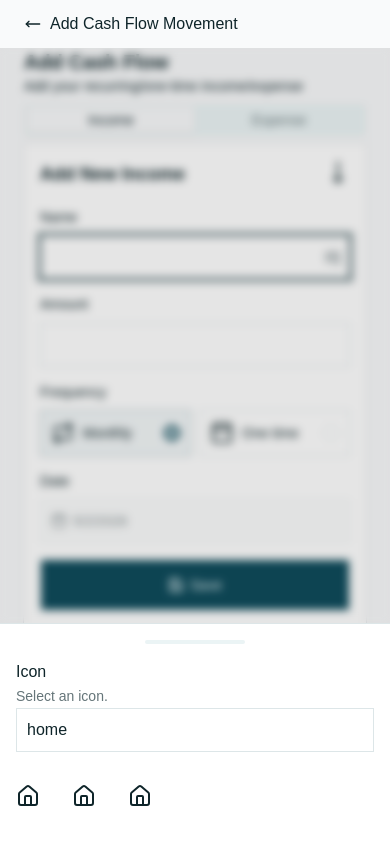
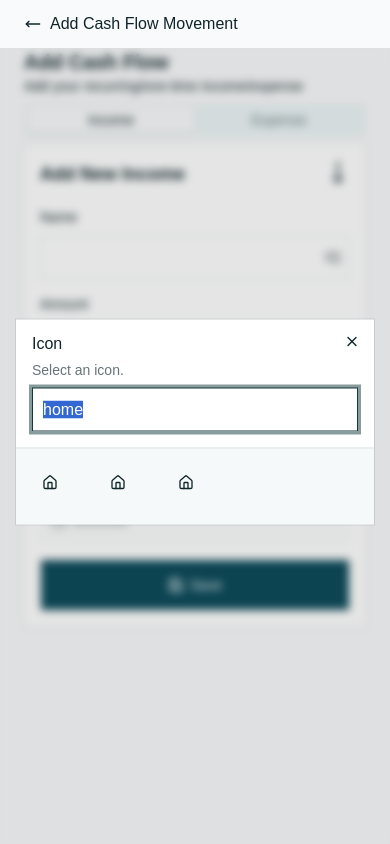
Before and after one commit to sharathr25/money-monk, a React (Vite) app in the folder apps/web/: page /add-cash-flow-movement in a window 390 px wide. Both pictures are taken after a click on the element 337 px from the left and 257 px from the top of the page. Built offline with nearby package versions, Linux system fonts and the light colour scheme.

Commit message:
fix datepicker issue in mobile

```diff
--- a/apps/web/src/pages/addCashFlowMovement/AddCashFlowMovement.tsx
+++ b/apps/web/src/pages/addCashFlowMovement/AddCashFlowMovement.tsx
@@ -20,15 +20,15 @@ import {
   InputGroupInput,
 } from "@workspace/ui/components/input-group"
 import {
-  Drawer,
-  DrawerContent,
-  DrawerHeader,
-  DrawerTitle,
-  DrawerTrigger,
-  DrawerFooter,
-  DrawerDescription,
-  DrawerClose,
-} from "@workspace/ui/components/drawer"
+  Dialog,
+  DialogContent,
+  DialogHeader,
+  DialogTitle,
+  DialogTrigger,
+  DialogFooter,
+  DialogDescription,
+  DialogClose,
+} from "@workspace/ui/components/dialog"
 import {
   RadioGroup,
   RadioGroupItem,
@@ -83,14 +83,14 @@ const Form = ({
             <InputGroup className="h-11">
               <InputGroupInput id="name" />
               <InputGroupAddon align="inline-end">
-                <Drawer>
-                  <DrawerTrigger asChild>
+                <Dialog>
+                  <DialogTrigger asChild>
                     <BanknoteArrowDown />
-                  </DrawerTrigger>
-                  <DrawerContent>
-                    <DrawerHeader className="flex items-start">
-                      <DrawerTitle>Icon</DrawerTitle>
-                      <DrawerDescription>Select an icon.</DrawerDescription>
+                  </DialogTrigger>
+                  <DialogContent>
+                    <DialogHeader className="flex items-start">
+                      <DialogTitle>Icon</DialogTitle>
+                      <DialogDescription>Select an icon.</DialogDescription>
                       <Input
                         id="icon"
                         onChange={(e) => setIcon(e.target.value)}
@@ -98,18 +98,20 @@ const Form = ({
                         className="h-11"
                         placeholder="Search icons..."
                       />
-                    </DrawerHeader>
-                    <DrawerFooter>
-                      <div className="flex h-11 gap-8">
+                    </DialogHeader>
+                    <DialogFooter>
+                      <div className="flex h-11 flex-wrap gap-8">
                         {filteredIcons.map(({ Icon, name }) => (
-                          <DrawerClose asChild key={name}>
-                            <Icon />
-                          </DrawerClose>
+                          <DialogClose asChild key={name}>
+                            <Button variant="ghost" size="icon-lg">
+                              <Icon />
+                            </Button>
+                          </DialogClose>
                         ))}
                       </div>
-                    </DrawerFooter>
-                  </DrawerContent>
-                </Drawer>
+                    </DialogFooter>
+                  </DialogContent>
+                </Dialog>
               </InputGroupAddon>
             </InputGroup>
           </Field>
@@ -153,8 +155,8 @@ const Form = ({
           </Field>
           <Field>
             <FieldLabel htmlFor="date-picker-simple">Date</FieldLabel>
-            <Drawer>
-              <DrawerTrigger asChild>
+            <Dialog>
+              <DialogTrigger asChild>
                 <Button
                   disabled={frequency !== "ONE_TIME"}
                   variant="outline"
@@ -164,12 +166,12 @@ const Form = ({
                   <Calendar />
                   {date?.toLocaleDateString()}
                 </Button>
-              </DrawerTrigger>
-              <DrawerContent className="sm:max-w-sm">
-                <DrawerHeader className="flex items-start">
-                  <DrawerTitle>Date</DrawerTitle>
-                  <DrawerDescription>Select a date.</DrawerDescription>
-                </DrawerHeader>
+              </DialogTrigger>
+              <DialogContent>
+                <DialogHeader className="flex items-start">
+                  <DialogTitle>Date</DialogTitle>
+                  <DialogDescription>Select a date.</DialogDescription>
+                </DialogHeader>
                 <CalendarInput
                   required={frequency === "ONE_TIME"}
                   mode="single"
@@ -177,10 +179,10 @@ const Form = ({
                   onSelect={setDate}
                   defaultMonth={date}
                   captionLayout="dropdown"
-                  className="w-full"
+                  className="mx-auto"
                 />
-              </DrawerContent>
-            </Drawer>
+              </DialogContent>
+            </Dialog>
           </Field>
           <Button type="submit" className="h-13 w-full">
             <Save />
```
